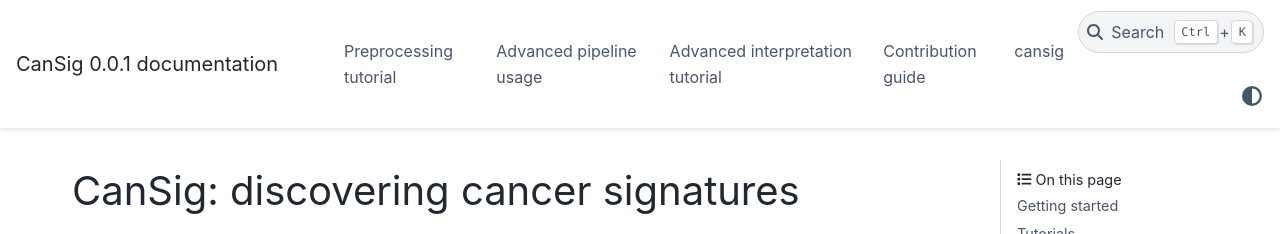
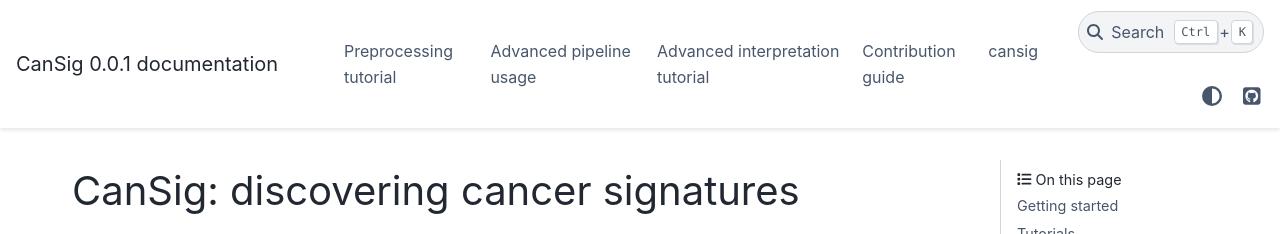
Before and after one commit to BoevaLab/CanSig, a Sphinx documentation site: the page built from docs/index.rst, in a window 1280 px wide. Shown: the top 234 px of the page. Built offline with Sphinx 7.4.7 and the PyData theme 0.15.4, drawn with Linux system fonts in a browser that asks for light colours.

```diff
--- a/docs/conf.py
+++ b/docs/conf.py
@@ -76,3 +76,17 @@ html_theme = "pydata_sphinx_theme"
 # relative to this directory. They are copied after the builtin static files,
 # so a file named "default.css" will overwrite the builtin "default.css".
 html_static_path = ["_static"]
+
+# Options for the theme, as specified there:
+# https://pydata-sphinx-theme.readthedocs.io/en/stable/user_guide/configuring.html
+
+html_theme_options = {
+    "icon_links": [
+        {
+            "name": "GitHub",
+            "url": "https://github.com/BoevaLab/CanSig",
+            "icon": "fab fa-github-square",
+            "type": "fontawesome",
+        }
+    ]
+}
```
